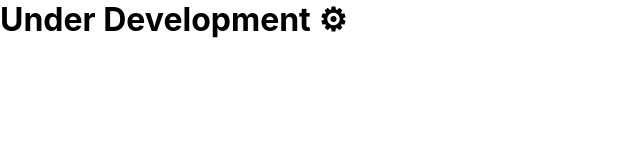
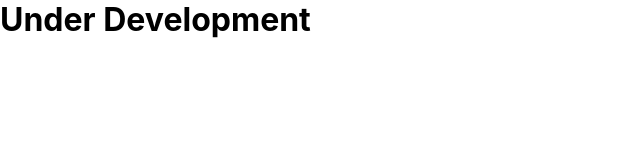
Before and after one commit to arndom/ideabox, a React (Create React App) app: page / in a window 1280 px wide. Shown: the top 160 px of the page, without its empty margins (0-640 px from the left). Built offline with nearby package versions, Linux system fonts and the light colour scheme.

Commit message:
edit on app.js

```diff
--- a/src/App.js
+++ b/src/App.js
@@ -3,7 +3,7 @@ import './App.css';
 function App() {
   return (
     <div className= 'app'>
-        <h1>Under Development ⚙</h1>
+        <h1>Under Development </h1>
     </div>
   );
 }
```
